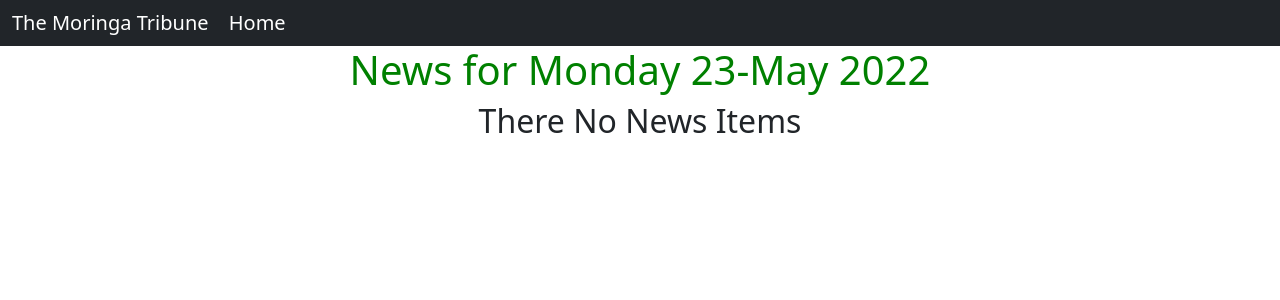
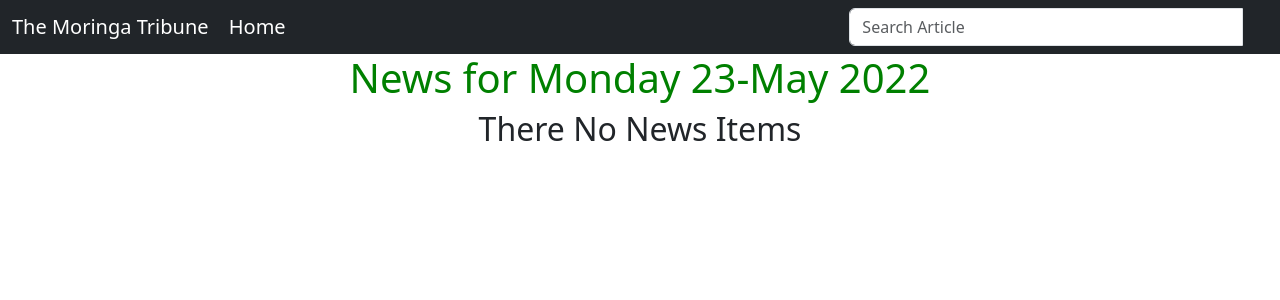
Before and after one commit to AtienoObwanda/MoringaTribune, a Django app: page / in a window 1280 px wide. Shown: the top 300 px of the page. Run offline with Django 4.2, Linux system fonts and the light colour scheme; data that the repository does not hold is empty; some libraries are stand-ins or nearby versions.

Commit message:
adding search form to the search bar

```diff
--- a/news/templates/navbar.html
+++ b/news/templates/navbar.html
@@ -13,6 +13,22 @@
       <a class="navbar-brand" href="{% url 'newsOfToday' %}">The Moringa Tribune</a>
       <a class="navbar-brand" href="{% url 'homepage' %}">Home</a>
     </div>
+
+      <!-- Adding a search form  -->
+      <div class="col-sm-4 col-md-4 navbar-right">
+
+        <form class="navbar-form" role="search" action="{% url 'searchResults' %}">
+
+          <div class="input-group">
+            <input type="text" class="form-control" placeholder="Search Article" name="article">
+            <div class="input-group-btn">
+              <button class="btn btn-default" type="submit"><i class="glyphicon glyphicon-search"></i></button>
+            </div>
+          </div>
+
+        </form>
+      </div>
+      <!-- search form end -->
   </div>
 </nav>
 </body>
```
